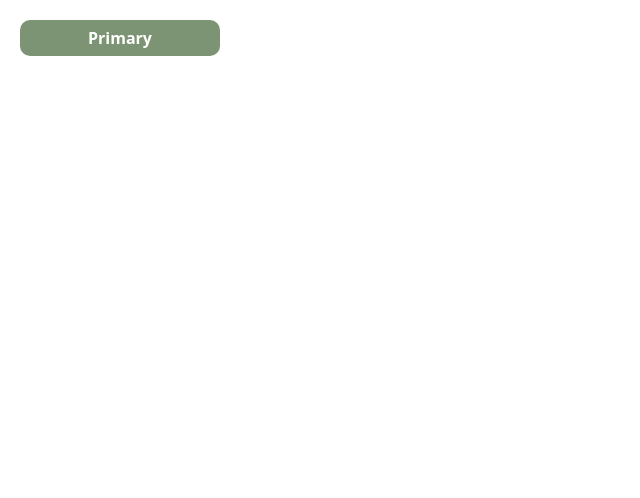
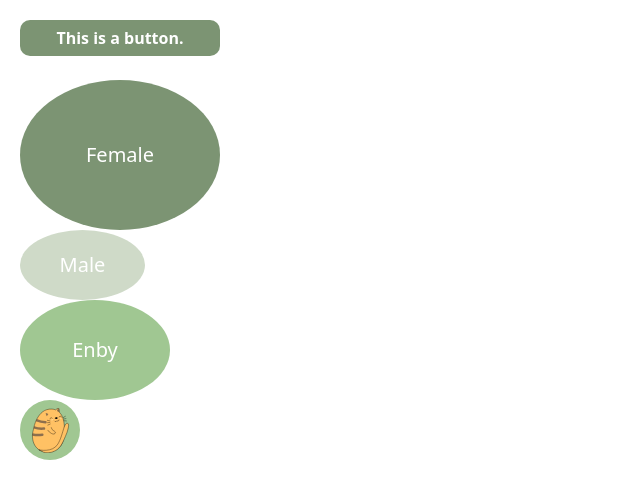
Before and after one commit to sallyklpoon/cmd-f-2021, a plain HTML site: page susan_components.html in a window 1280 px wide. Shown: the whole page, without its empty margins (0-640 px from the left). Drawn offline with nearby package versions, Linux system fonts and the light colour scheme.

Commit message:
created more components

```diff
--- a/susan_components.html
+++ b/susan_components.html
@@ -14,6 +14,8 @@ body {
 
 	margin: 20px;
 }
+
+/*button styles*/
 
 button {
 
@@ -39,6 +41,88 @@ button {
 
 }
 
+/*volunteer bubbles*/
+
+.volunteer-1 {
+
+	height: 150px;
+	width: 200px;
+	background-color: #7C9473;
+	display: flex;
+  	justify-content: center;
+  	align-items: center;
+  	border-radius: 100%;
+
+}
+
+#volunteer-1-text {
+
+	color: #fff;
+	font-size: 20px;
+	margin-bottom: 0rem !important;
+
+}
+
+.volunteer-2 {
+
+	height: 70px;
+	width: 125px;
+	background-color: #CFDAC8;
+	display: flex;
+  	justify-content: center;
+  	align-items: center;
+  	border-radius: 100%;
+
+}
+
+#volunteer-2-text {
+
+	color: #fff;
+	font-size: 20px;
+	margin-bottom: 0rem !important;
+
+}
+
+.volunteer-3 {
+
+	height: 100px;
+	width: 150px;
+	background-color: #A0C792;
+	display: flex;
+  	justify-content: center;
+  	align-items: center;
+  	border-radius: 100%;
+
+}
+
+#volunteer-3-text {
+
+	color: #fff;
+	font-size: 20px;
+	margin-bottom: 0rem !important;
+
+}
+
+/*cat icons*/
+
+.cat-icons {
+
+	height: 60px;
+	width: 60px;
+	background-color: #A0C792;
+	display: flex;
+  	justify-content: center;
+  	align-items: center;
+  	border-radius: 100%;
+}
+
+.cat-image {
+
+	height: 45px;
+	width: 45px;
+
+}
+
 
 </style>
 
@@ -46,14 +130,31 @@ button {
 
 <body>
 
-<button type="button" class="btn btn-primary app-button">Primary</button>
+<button type="button" class="btn btn-primary app-button">This is a button.</button>
+<br><br>
+<div class="volunteer-1">
 
-<div>
-
-
+	<p id="volunteer-1-text"> Female </p>
 
 </div>
 
+<div class="volunteer-2">
+
+	<p id="volunteer-2-text"> Male </p>
+
+</div>
+
+<div class="volunteer-3">
+
+	<p id="volunteer-3-text"> Enby </p>
+
+</div>
+
+<div class="cat-icons">
+
+	<img src="images/cat1.svg" class="cat-image">
+
+</div>
 
 </body>
 
```
